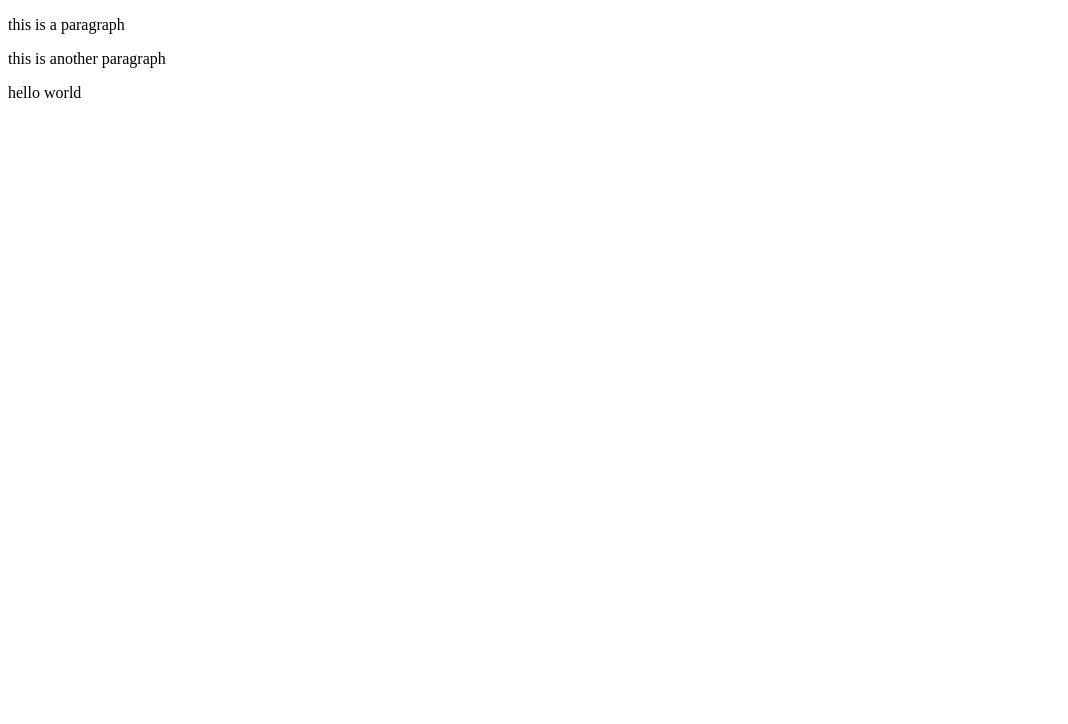
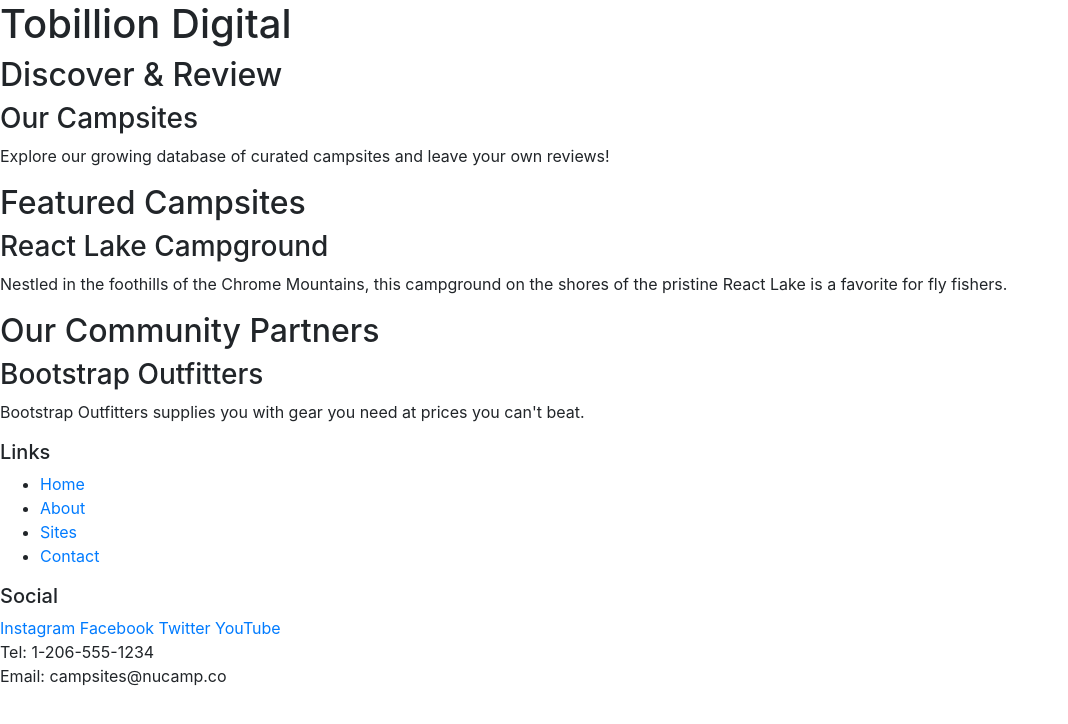
Before and after one commit to ToBiLLiOn/bootstrap-project, a website: page index.html in a window 1280 px wide. Shown: the whole page, without its empty margins (0-1068 px from the left). Drawn offline with nearby package versions, Linux system fonts and the light colour scheme.

Commit message:
My First Bootstrap Project

```diff
--- a/index.html
+++ b/index.html
@@ -1,15 +1,71 @@
 <!DOCTYPE html>
 <html lang="en">
+
 <head>
-    <meta charset="UTF-8">
-    <meta http-equiv="X-UA-Compatible" content="IE=edge">
-    <meta name="viewport" content="width=device-width, initial-scale=1.0">
-    <title>Document</title>
+    <!-- Required meta tags always come first -->
+    <meta charset="utf-8" />
+    <meta name="viewport" content="width=device-width, initial-scale=1" />
+
+    <!-- Bootstrap CSS -->
+    <link rel="stylesheet" href="node_modules/bootstrap/dist/css/bootstrap.min.css" />
+
+    <title>TD</title>
 </head>
+
 <body>
-    <p>this is a paragraph</p>
-    <p>this is another paragraph</p>
-    hello world
+
+    <header>
+        <div>
+            <h1>Tobillion Digital</h1>
+        </div>
+    </header>
+
+    <div>
+        <h2>Discover & Review</h2>
+        <h3>Our Campsites</h3>
+        <p>Explore our growing database of curated campsites and leave your own reviews!</p>
+    </div>
+
+    <div>
+        <h2>Featured Campsites</h2>
+        <h3>React Lake Campground</h3>
+        <p>Nestled in the foothills of the Chrome Mountains, this campground on the shores of the pristine React Lake is a favorite for fly fishers.</p>
+    </div>
+
+    <div>
+        <h2>Our Community Partners</h2>
+        <h3>Bootstrap Outfitters</h3>
+        <p>Bootstrap Outfitters supplies you with gear you need at prices you can't beat.</p>
+    </div>
+
+    <footer>
+        <div>
+            <h5>Links</h5>
+            <ul>
+                <li><a href="#">Home</a></li>
+                <li><a href="#">About</a></li>
+                <li><a href="#">Sites</a></li>
+                <li><a href="#">Contact</a></li>
+            </ul>
+        </div>
+        <div>
+            <h5>Social</h5>
+            <a href="http://instagram.com/">Instagram</a>
+            <a href="http://facebook.com/">Facebook</a>
+            <a href="http://twitter.com/">Twitter</a>
+            <a href="http://youtube.com/">YouTube</a>
+        </div>
+        <div>
+            Tel: 1-206-555-1234<br />
+            Email: campsites@nucamp.co
+        </div>
+    </footer>
+
+    <!-- jQuery must come first, then Popper.js, then the Bootstrap JavaScript plugins.-->
+    <script src="node_modules/jquery/dist/jquery.slim.min.js"></script>
+    <script src="node_modules/popper.js/dist/umd/popper.min.js"></script>
+    <script src="node_modules/bootstrap/dist/js/bootstrap.min.js"></script>
 
 </body>
+
 </html>
```
Also changed, not shown: package.json (+6 -1 lines), 1 other file.
